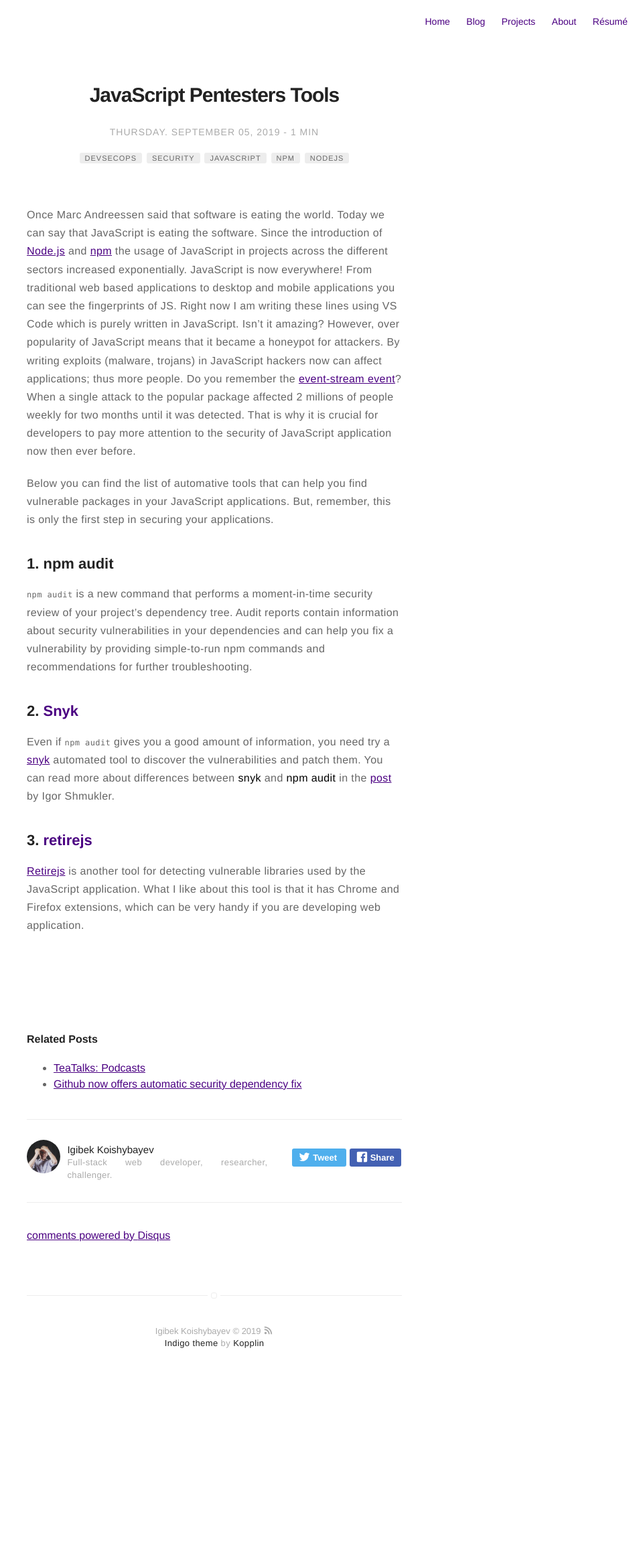
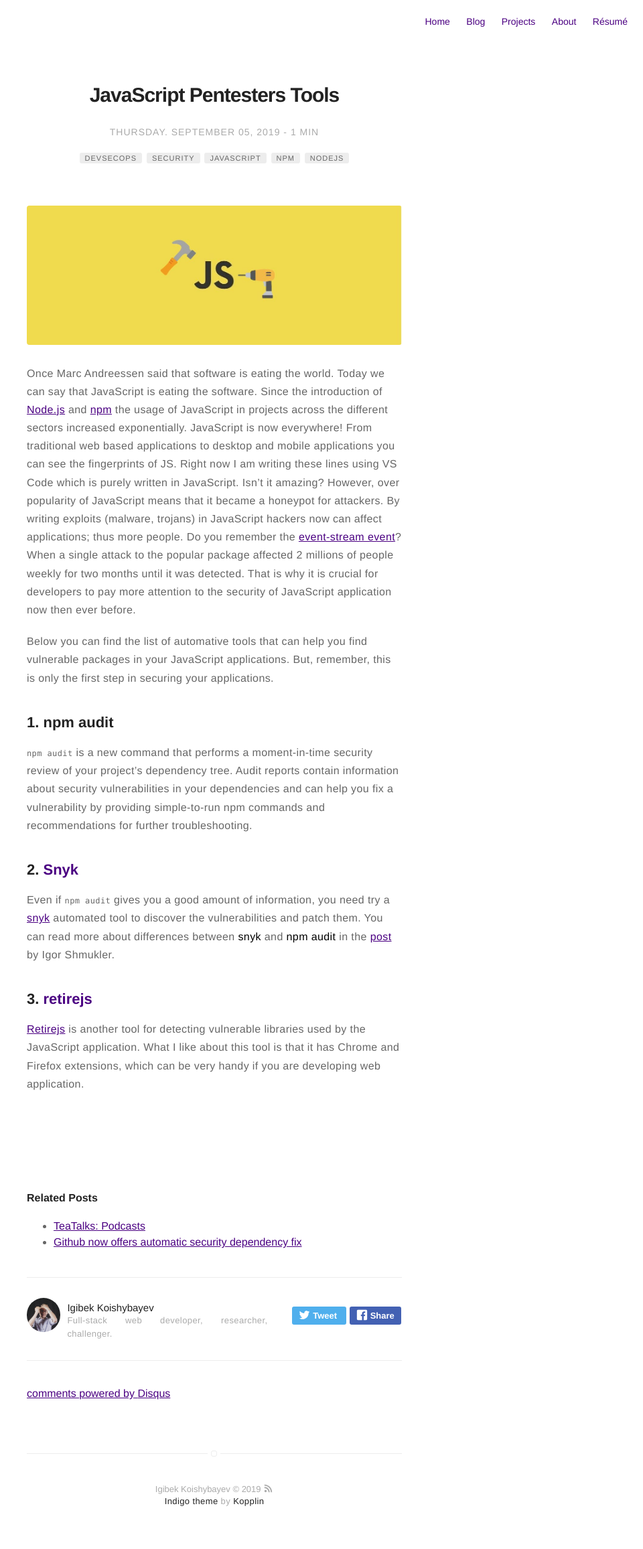
Before and after one commit to igibek/igibek, a Jekyll site: the page built from _posts/2019-09-5-js-pentest-tools.md, in a window 1280 px wide. Shown: the whole page at 67% size, without its empty margins (320-1280 px from the left). Built offline with Jekyll 4.4.1, drawn with Linux system fonts in a browser that asks for light colours; comment, search, counter and statistics services are not loaded; before the commit the page ends 2077 px from its top, so only the background shows below that.

Commit message:
added header image

```diff
--- a/_posts/2019-09-5-js-pentest-tools.md
+++ b/_posts/2019-09-5-js-pentest-tools.md
@@ -26,3 +28,6 @@ Even if `npm audit` gives you a good amount of information, you need try a [snyk
 
 ## 3. [retirejs](https://retirejs.github.io/retire.js/)
 [Retirejs](https://retirejs.github.io/retire.js/) is another tool for detecting vulnerable libraries used by the JavaScript application. What I like about this tool is that it has Chrome and Firefox extensions, which can be very handy if you are developing web application.
+
+
+[header]: {{ site.url }}/assets/images/posts/jspentest.jpg
```
Also changed, not shown: other parts of _posts/2019-09-5-js-pentest-tools.md (+2 -0 lines), assets/images/posts/jspentest.jpg (added).
